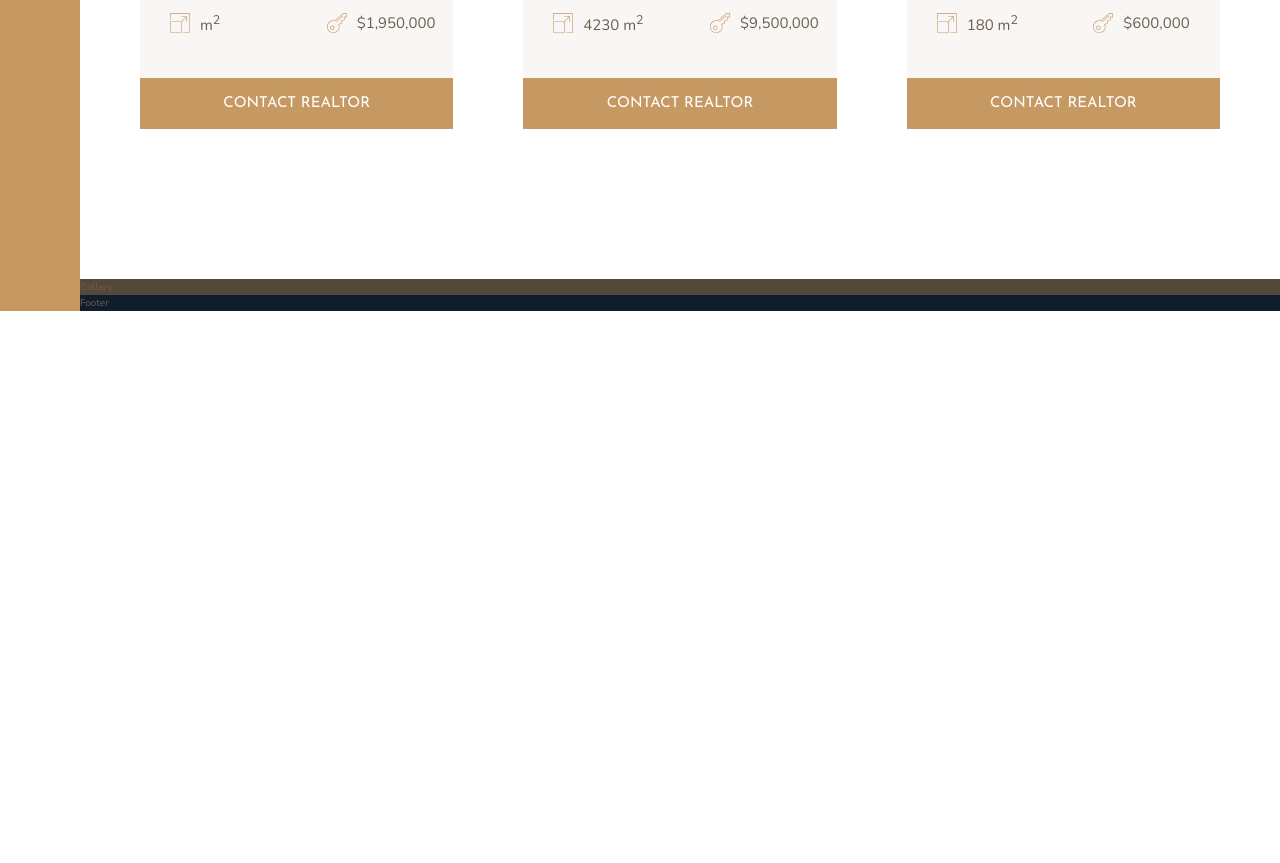
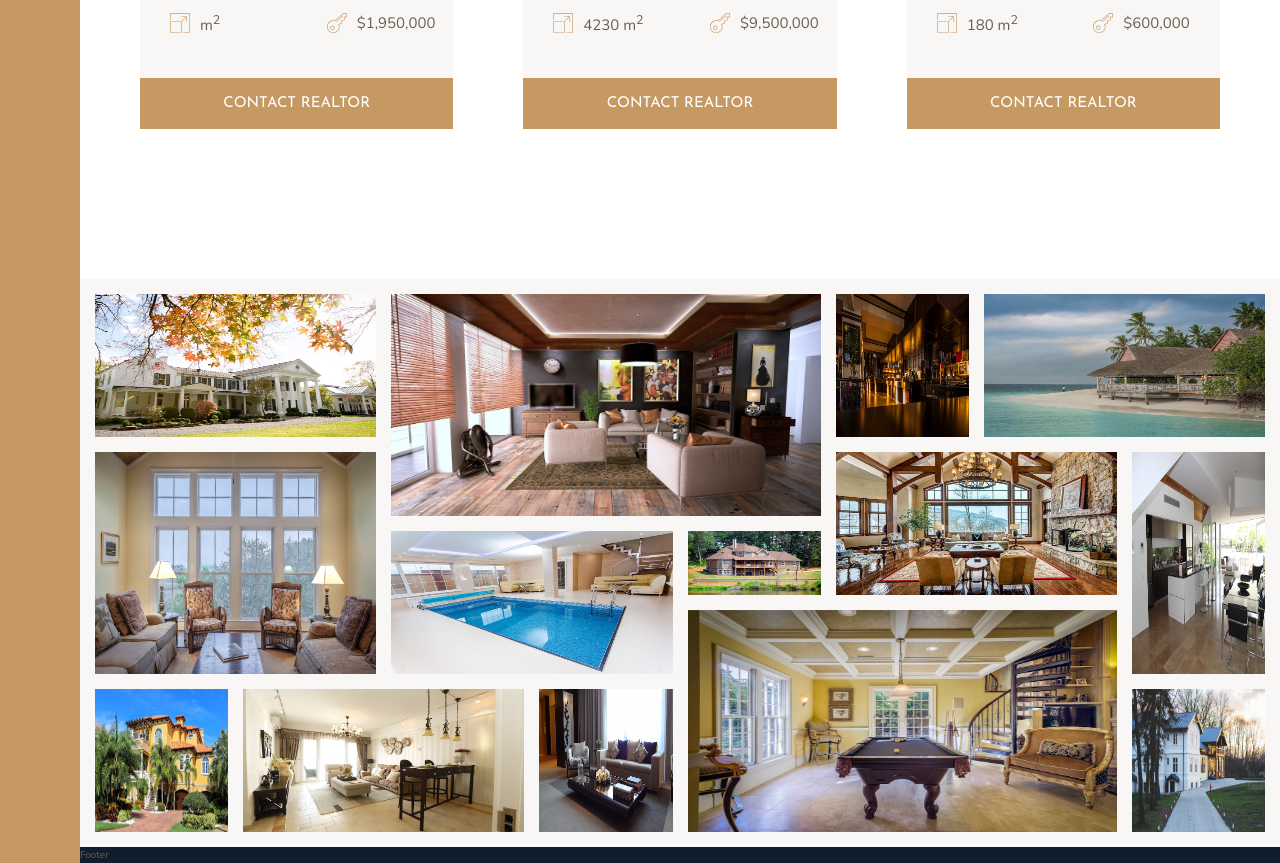
Before and after one commit to elavagni/Nexter, a website: page index.html in a window 1280 px wide. Shown: the part 2851-3714 px from the top of the page. Before the commit the page ends 3162 px from the top, so only its background shows below. Drawn offline with nearby package versions, Linux system fonts and the light colour scheme.

Commit message:
Created the image library using a grid with 7 rows and 8 columns

```diff
--- a/index.html
+++ b/index.html
@@ -293,10 +293,64 @@
 
         </div>
 
-        <div class="gallery">
-            Gallery
-        </div>
+        <section class="gallery">
+            <figure class="gallery__item gallery__item--1">
+                <img src="img/gal-1.jpeg" alt="Gallery image 1" class="gallery__img">
+            </figure>
 
+            <figure class="gallery__item gallery__item--2">
+                <img src="img/gal-2.jpeg" alt="Gallery image 2" class="gallery__img">
+            </figure>
+
+            <figure class="gallery__item gallery__item--3">
+                <img src="img/gal-3.jpeg" alt="Gallery image 3" class="gallery__img">
+            </figure>
+
+            <figure class="gallery__item gallery__item--4">
+                <img src="img/gal-4.jpeg" alt="Gallery image 4" class="gallery__img">
+            </figure>
+
+            <figure class="gallery__item gallery__item--5">
+                <img src="img/gal-5.jpeg" alt="Gallery image 5" class="gallery__img">
+            </figure>
+
+           <figure class="gallery__item gallery__item--6">
+                <img src="img/gal-6.jpeg" alt="Gallery image 6" class="gallery__img">
+            </figure>
+
+            <figure class="gallery__item gallery__item--7">
+                <img src="img/gal-7.jpeg" alt="Gallery image 7" class="gallery__img">
+            </figure>
+
+            <figure class="gallery__item gallery__item--8">
+                <img src="img/gal-8.jpeg" alt="Gallery image 8" class="gallery__img">
+            </figure>
+
+            <figure class="gallery__item gallery__item--9">
+                <img src="img/gal-9.jpeg" alt="Gallery image 9" class="gallery__img">
+            </figure>
+
+            <figure class="gallery__item gallery__item--10">
+                <img src="img/gal-10.jpeg" alt="Gallery image 10" class="gallery__img">
+            </figure>
+
+            <figure class="gallery__item gallery__item--11">
+                <img src="img/gal-11.jpeg" alt="Gallery image 11" class="gallery__img">
+            </figure>
+
+            <figure class="gallery__item gallery__item--12">
+                <img src="img/gal-12.jpeg" alt="Gallery image 12" class="gallery__img">
+            </figure>
+
+            <figure class="gallery__item gallery__item--13">
+                <img src="img/gal-13.jpeg" alt="Gallery image 13" class="gallery__img">
+            </figure>
+
+            <figure class="gallery__item gallery__item--14">
+                <img src="img/gal-14.jpeg" alt="Gallery image 14" class="gallery__img">
+            </figure>
+
+        </section>
         <footer class="footer">
             Footer
         </footer>
--- a/sass/_gallery.scss
+++ b/sass/_gallery.scss
@@ -1,4 +1,90 @@
 .gallery {
-    background-color: $color-grey-dark-1;
+    background-color: $color-grey-light-1;
     grid-column: full-start / full-end;
+
+    display: grid;
+    grid-template-columns: repeat(8, 1fr);
+    grid-template-rows: repeat(7, 5vw);
+    grid-gap: 1.5rem;
+    padding: 1.5rem;
+
+    &__item {
+        object-fit: cover;
+
+        &--1 {
+            grid-row: 1 / span 2 ;
+            grid-column: 1 / span 2 ;
+        }
+
+        &--2 {
+            grid-row: 1 / span 3 ;
+            grid-column: 3 / span 3 ;
+        }
+
+        &--3 {
+            grid-row: 1 / 2 span  ;
+            grid-column: 6 / span 1 ;
+        }
+
+        &--4 {
+            grid-row: 1 / span 2;
+            grid-column: 7 / span 2;
+        }
+
+        &--5 {
+            grid-row: 3 / span 3;
+            grid-column: 1 / span 2;
+        }
+
+        &--6 {
+            grid-row: 4 / span 2;
+            grid-column: 3 / span 2;
+        }
+
+        &--7 {
+            grid-row: 4 / 1 span ;
+            grid-column: 5 / 1  span ;
+        }
+
+        &--8 {
+            grid-row: 3 / 2 span ;
+            grid-column: 6 / 2 span ;
+        }
+
+        &--9 {
+            grid-row: 3 / 3 span ;
+            grid-column: 8 / 1 span ;
+        }
+
+        &--10 {
+            grid-row: 6 / 2 span ;
+            grid-column: 1 / 1 span ;
+        }
+
+        &--11 {
+            grid-row: 6  / 2 span ;
+            grid-column: 2 / 2 span ;
+        }
+
+        &--12 {
+            grid-row: 6 / 2 span ;
+            grid-column: 4 / 1 span ;
+        }
+
+        &--13 {
+            grid-row: 5 / 3 span ;
+            grid-column: 5 / 3 span ;
+        }
+
+        &--14 {
+            grid-row:  6 / 2 span ;
+            grid-column: 8 / 1 span ;
+        }
+    }
+
+    &__img {
+        width: 100%;
+        height: 100%;
+        display: block;
+    }
 }
```
Also changed, not shown: css/style.css.
